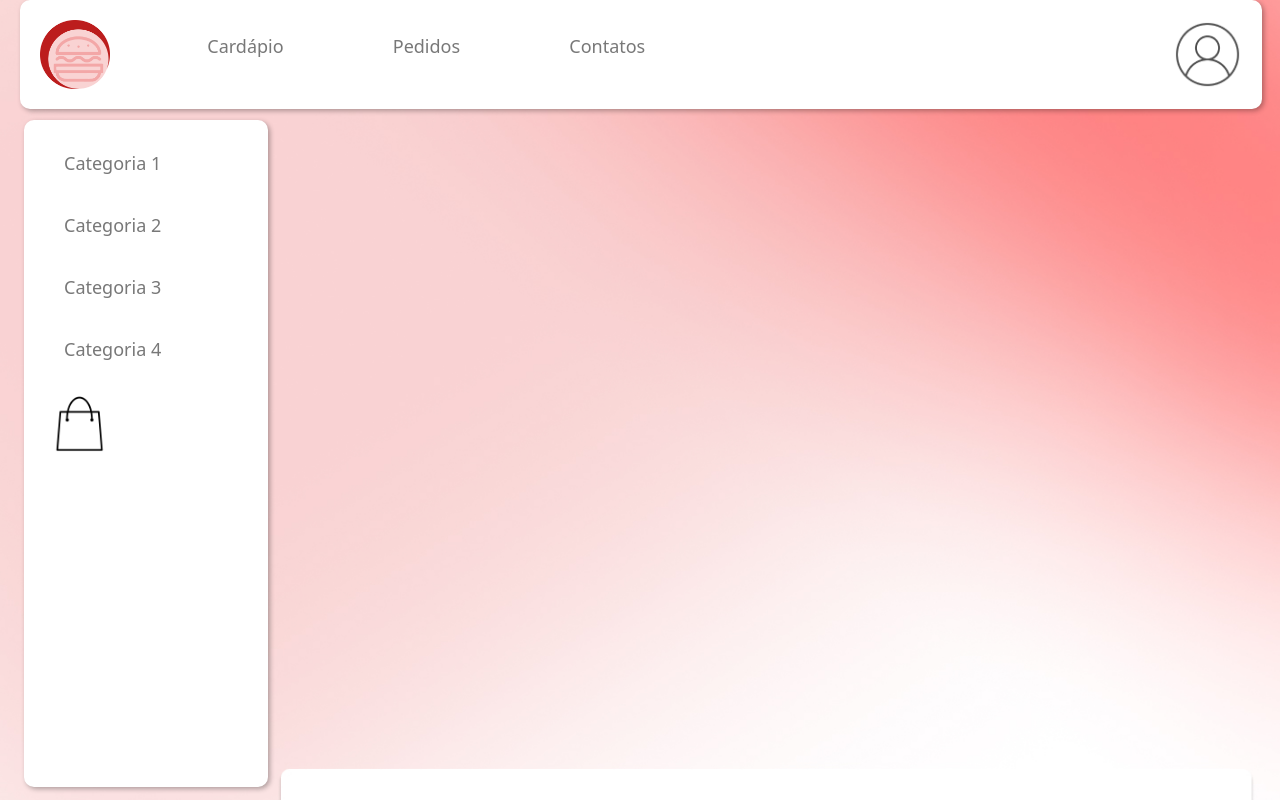
After one commit to MarceloDowNeto/SistemaRestaurante, a Django app: page /newdashboard/ in a window 1280 px wide. The commit adds this page. Run offline with Django 5.2, Linux system fonts and the light colour scheme.

Commit message:
Criação da tela principal

```diff
--- a/app/static/css/style.css
+++ b/app/static/css/style.css
@@ -10,12 +10,16 @@
     height: 100vh;
   }
 
+.container2 {
+    display: flex;
+
+}
+
+.final {
+    justify-self: flex-end;
+}
+
 .button-container {
-    background-color: white;
-    box-shadow: 2px 2px 5px rgba(0, 0, 0, 0.3);
-    padding: 20px;
-    border-radius: 10px;
-    margin-left: 20px;
     width: 523px;
     height: 523px;
 }
@@ -29,3 +33,84 @@
 .titulo{
     color: #BC1D1D;
 }
+
+.background {
+    background: #f0f0f0 url('../background_dashboard.jpg') no-repeat fixed center;
+    background-size: cover;
+}
+
+.top-container {
+    width: 97vw;
+    height: 109px;
+    display: flex;
+    gap: 50px;
+}
+
+.button-container,.top-container,.sidebar {
+    background-color: white;
+    box-shadow: 2px 2px 5px rgba(0, 0, 0, 0.3);
+    padding: 20px;
+    border-radius: 10px;
+    margin-left: 20px;
+}
+
+.nav-links {
+    list-style: none;
+    display: flex;
+    justify-content: space-between;
+    align-items: center;
+    width: 500px;
+}
+
+.nav-links li {
+    margin: 0 15px;
+}
+
+.nav-links a {
+    color: #787878;
+    text-decoration: none;
+    font-size: 18px;
+}
+
+.nav-links a:hover {
+    color: #BC1D1D;
+}
+
+.sidebar {
+    position: fixed;
+    left: 4px;
+    top: 120px;
+    width: 244px;
+    height: calc(97% - 109px);
+    padding-top: 20px;
+    display: flex;
+    flex-direction: column;
+    justify-content: space-between;
+}
+
+.sidebar-nav ul {
+    list-style: none;
+    padding: 0;
+}
+
+.sidebar-nav li {
+    margin-bottom: 15px;
+}
+
+.sidebar-nav a {
+    color: #787878;
+    text-decoration: none;
+    padding: 10px 20px;
+    display: block;
+    font-size: 18px;
+}
+
+.sidebar-nav a:hover {
+    color: #BC1D1D;
+}
+
+.sacola {
+    height: 72px;
+    width: 72px;
+    margin-top: auto;
+}
--- /dev/null
+++ b/app/templates/dashboard/dashboard.html
@@ -0,0 +1,43 @@
+{%  load static %}
+<!DOCTYPE html>
+<html lang="en">
+
+<head>
+    <meta charset="UTF-8">
+    <title>Eclipse Burger</title>
+    <link rel="shortcut icon" href="\static\favicon.ico" type="image/x-icon">
+    <link href="https://cdn.jsdelivr.net/npm/bootstrap@5.1.3/dist/css/bootstrap.min.css" rel="stylesheet" integrity="sha384-1BmE4kWBq78iYhFldvKuhfTAU6auU8tT94WrHftjDbrCEXSU1oBoqyl2QvZ6jIW3" crossorigin="anonymous">
+    <link rel="stylesheet" href="{% static 'css/style.css' %} ">
+</head>
+
+<body class="background">
+    <header>
+        <nav class="top-container">
+            <img src="..\..\static\logo_eclipse.png" style="height: 90; width: 90;">
+            <ul class="nav-links">
+                <li><a href="#"> Cardápio </a></li>
+                <li><a href="#"> Pedidos </a></li>
+                <li><a href="#"> Contatos </a></li>
+            </ul>
+            <img src="..\..\static\perfil1.png" href="#" style="margin-left: auto;">
+        </nav>
+    </header>
+
+    <aside class="sidebar">
+        <nav class="sidebar-nav">
+            <ul>
+                <li><a href="#categoria1">Categoria 1</a></li>
+                <li><a href="#categoria2">Categoria 2</a></li>
+                <li><a href="#categoria3">Categoria 3</a></li>
+                <li><a href="#categoria4">Categoria 4</a></li>
+            </ul>
+            <img src="..\..\static\sacola.png" class="sacola">
+        </nav>
+    </aside>
+
+
+
+    <script src="{% static 'js/javascrript.js' %}"></script>
+</body>
+
+</html>
--- a/app/views.py
+++ b/app/views.py
@@ -51,3 +51,6 @@ def changePassword(request):
     user.save()
     logout(request)
     return render(request, 'painel.html')
+
+def newdashboard(request):
+    return  render(request,'dashboard/dashboard.html')
--- a/project/urls.py
+++ b/project/urls.py
@@ -18,7 +18,7 @@ from venv import create
 from django.conf.urls.i18n import urlpatterns
 from django.contrib import admin
 from django.urls import path
-from app.views import  home,create,store,painel,dologin,dashboard,logouts,changePassword
+from app.views import  home,create,store,painel,dologin,dashboard,logouts,changePassword,newdashboard
 
 urlpatterns =[
     path('admin/', admin.site.urls),
@@ -30,4 +30,5 @@ urlpatterns =[
     path('dashboard/',dashboard),
     path('logouts/',logouts),
     path('password/',changePassword),
+    path('newdashboard/',newdashboard),
 ]
```
Also changed, not shown: app/static/perfil1.png (added), app/static/sacola.png (added).
